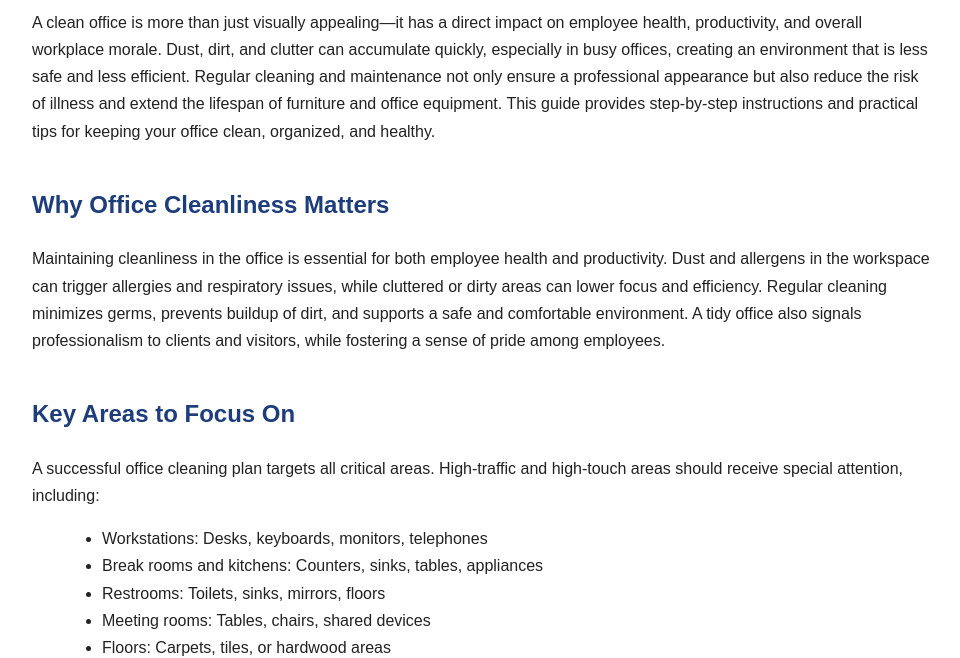
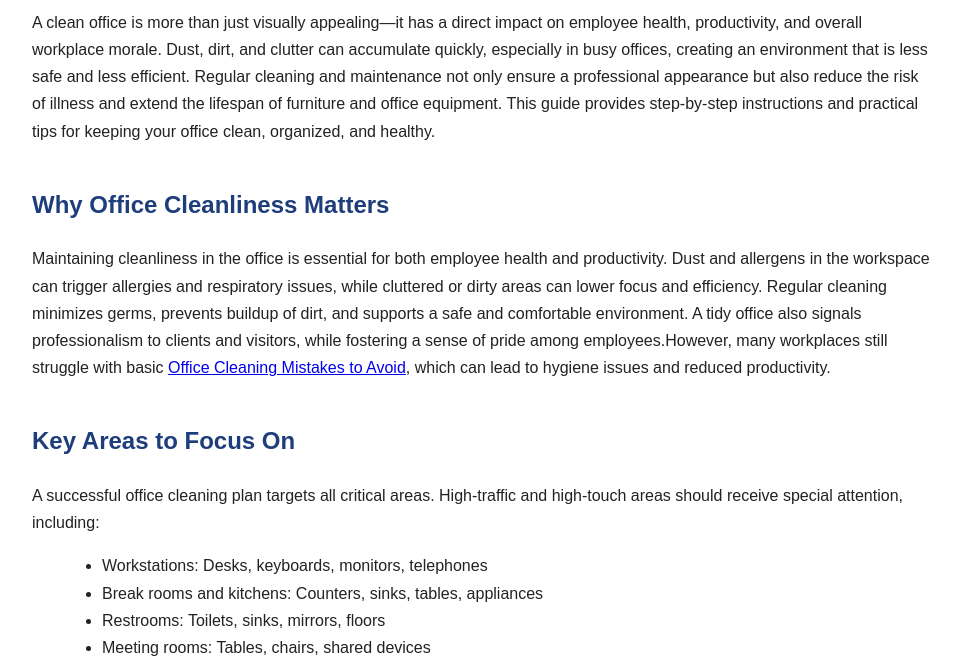
Before and after one commit to devorbit3/callgenie-clean-office-guide, a plain HTML site: page index.html in a window 1280 px wide. Shown: the part 147-805 px from the top of the page, without its empty margins (158-1118 px from the left). Drawn offline with Linux system fonts and the light colour scheme.

Commit message:
Update index.html

```diff
--- a/index.html
+++ b/index.html
@@ -35,7 +35,7 @@
 <p>A clean office is more than just visually appealing—it has a direct impact on employee health, productivity, and overall workplace morale. Dust, dirt, and clutter can accumulate quickly, especially in busy offices, creating an environment that is less safe and less efficient. Regular cleaning and maintenance not only ensure a professional appearance but also reduce the risk of illness and extend the lifespan of furniture and office equipment. This guide provides step-by-step instructions and practical tips for keeping your office clean, organized, and healthy.</p>
 
 <h2>Why Office Cleanliness Matters</h2>
-<p>Maintaining cleanliness in the office is essential for both employee health and productivity. Dust and allergens in the workspace can trigger allergies and respiratory issues, while cluttered or dirty areas can lower focus and efficiency. Regular cleaning minimizes germs, prevents buildup of dirt, and supports a safe and comfortable environment. A tidy office also signals professionalism to clients and visitors, while fostering a sense of pride among employees.</p>
+<p>Maintaining cleanliness in the office is essential for both employee health and productivity. Dust and allergens in the workspace can trigger allergies and respiratory issues, while cluttered or dirty areas can lower focus and efficiency. Regular cleaning minimizes germs, prevents buildup of dirt, and supports a safe and comfortable environment. A tidy office also signals professionalism to clients and visitors, while fostering a sense of pride among employees.However, many workplaces still struggle with basic <a href="https://callgenie.s3.us-east-005.backblazeb2.com/index.html">Office Cleaning Mistakes to Avoid</a>, which can lead to hygiene issues and reduced productivity.</p>
 
 <h2>Key Areas to Focus On</h2>
 <p>A successful office cleaning plan targets all critical areas. High-traffic and high-touch areas should receive special attention, including:</p>
```
